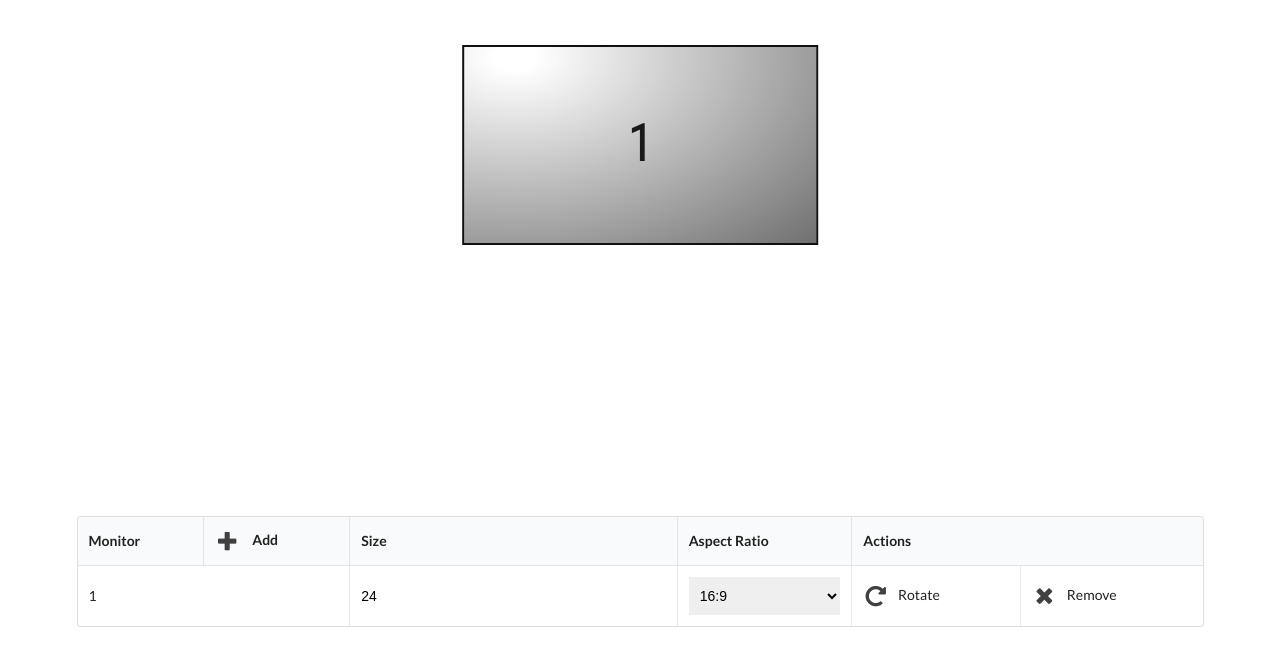
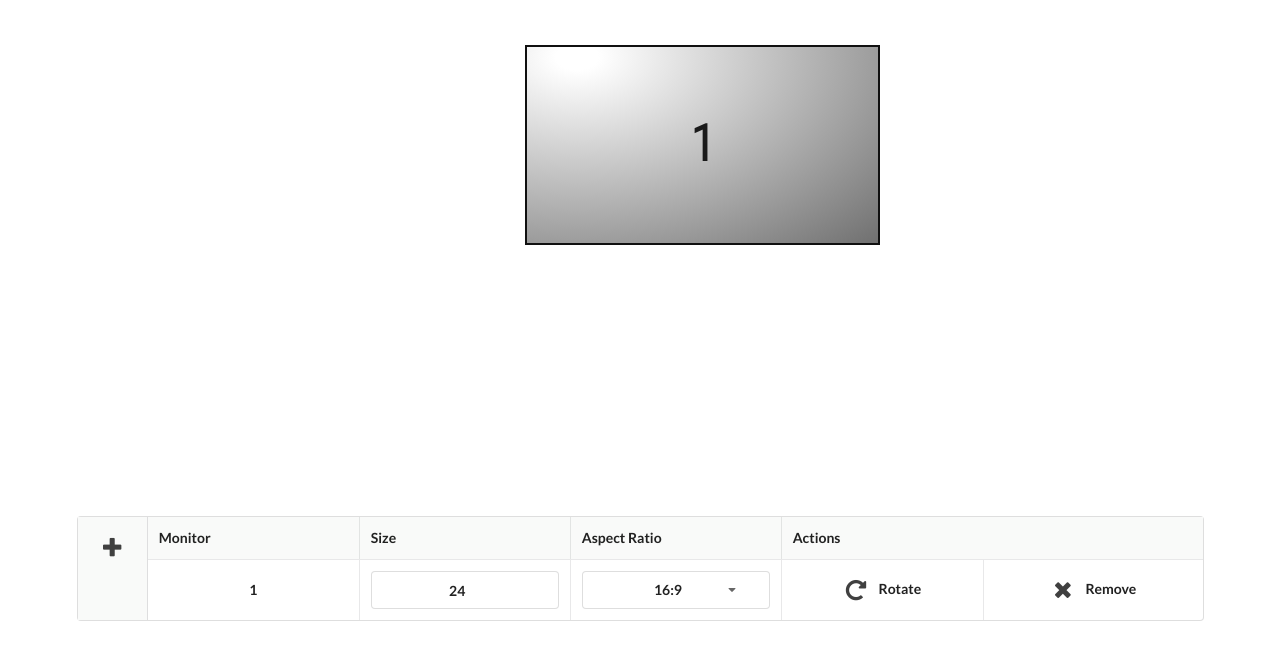
Before and after one commit to rBortnikas/Multi-monitor-setup-helper, a plain HTML site: page monitor.html in a window 1280 px wide. Shown: the part 75-740 px from the top of the page. Drawn offline with nearby package versions, Linux system fonts and the light colour scheme.

Commit message:
table remake

```diff
--- a/monitor.css
+++ b/monitor.css
@@ -10,8 +10,12 @@
    position:absolute;
    /* left:50%;
    top:10%; */
-   transform: translateX(-50%);
+   /*transform: translateX(-50%);*/
 
+}
+
+.monitor:hover {
+    opacity:0.7;
 }
 
 #monitorArea {
@@ -42,20 +46,24 @@ select.ui.dropdown {
 }
 
 
-#dropdownCell {
-  padding: 0;
-  padding-left: 11px;
-}
+/*#dropdownCell {*/
+/*  padding: 0;*/
+/*  padding-left: 11px;*/
+/*  height:60px !important;*/
+/*}*/
 
+/*input:focus{*/
+/*    outline: none;*/
+/*}*/
 
-#input {
-  display: block;
-  padding: 0;
-  margin: 0;
-  border: 0;
-  width: 100%;
-  height: 100%;
-}
+/*#input {*/
+/*  display: block;*/
+/*  padding: 0;*/
+/*  margin: 0;*/
+/*  border: 0;*/
+/*  width: 100%;*/
+/*  height: 100%;*/
+/*}*/
 
 #addMonitor:hover {
   background-color: #D3D3D3;
@@ -84,24 +92,63 @@ tr span {
 }
 
 
-/* remove input arrows */
-.no-spin::-webkit-inner-spin-button, .no-spin::-webkit-outer-spin-button {
-    -webkit-appearance: none !important;
-    margin: 0 !important;
-    -moz-appearance:textfield !important;
-}
-
-
-/* .video {
-    position: absolute;
-    top: 0;
-    left: 0;
-    width: 100%;
-    height: 100%;
-} */
-
 h1 {
   /* font-size: 2.2em !important; */
   padding-top: 20px !important;
   padding-bottom:20px !important;
 }
+
+.rowId{
+    text-align: center !important;
+    font-weight: bold !important;
+}
+
+.rotate {
+    text-align: center !important;
+    font-weight: 800;
+}
+
+.remove {
+    text-align: center !important;
+    font-weight: 800;
+}
+
+#input
+{
+    font-weight: bold !important;
+    text-align: center !important;
+}
+
+.sideButton {
+  border-right:1px solid #dededf;
+  width:60px;
+  padding:0 !important;
+  margin:0 !important;
+  position:relative;
+  /* text-align: center !important; */
+}
+
+.sideButton:hover {
+  background-color: #D3D3D3;
+}
+
+.noBorder {
+  border-left: 0px !important;
+}
+
+#sideIcon {
+  margin:0 !important;
+  padding:0 !important;
+  position:absolute;
+  top:20px;
+  left:50% !important;
+  transform: translateX(-50%);
+}
+
+.ui.fluid.normal.dropdown.button.ratioSelect.selection {
+  text-align: center !important;
+}
+
+.top {
+  background-color: #f9faf9;
+}
--- a/monitor.html
+++ b/monitor.html
@@ -21,20 +21,19 @@
 
     <div class="ui container">
       <table class="ui celled table">
-        <thead>
+        <tbody id="table">
           <tr>
-            <th><span>Monitor</span></th>
-            <th id="addMonitor"><i class="large plus icon"></i> <span>Add</span> </th>
-            <th>Size</th>
-            <th>Aspect Ratio</th>
-            <th colspan="2">Actions</th>
+            <td class="sideButton top one wide" rowspan="100"><span></span><i id="sideIcon" class="large plus icon"></i></td>
+            <td class="noBorder top three wide"><span>Monitor</span></td>
+            <!-- <td id="addMonitor"><i class="large plus icon"></i> <span>Add</span> </td> -->
+            <td class="top three wide"><span>Size</span></td>
+            <td class="top three wide"><span>Aspect Ratio</span></td>
+            <td class="top six wide" colspan="2"><span>Actions</span></td>
           </tr>
-        </thead>
-        <tbody id="table">
         </tbody>
       </table>
     </div>
-
     <script type="text/javascript" src="monitor.js"></script>
   </body>
 </html>
+<br>
--- a/monitor.js
+++ b/monitor.js
@@ -19,11 +19,7 @@ class Monitor {
     };
 
     calculate(size, ratio) {
-      // let height = 10;
       let splitRatio = this.ratio.split("-");
-      // console.log(splitRatio);
-      // console.log("0 -- " + splitRatio[0]);
-      // console.log("0 -- " + splitRatio[1]);
       let height = (size/((1+(splitRatio[0]/splitRatio[1])**2)**0.5))*pxMultiplier;
       let width = (size*splitRatio[0]/splitRatio[1])/((1+(splitRatio[0]/splitRatio[1])**2)**0.5)*pxMultiplier;
 
@@ -32,10 +28,6 @@ class Monitor {
     };
 
     update(id) {
-      // console.log(obj[id].height);
-      // obj[id].height = obj[id].calculate(obj[id].size, obj[id].ratio).height;
-      // console.log(obj[id].height);
-      // obj[id].width = obj[id].calculate(obj[id].size, obj[id].ratio).width;
       $("#" + this._id).closest(".monitor").css("width", this.width);
       $("#" + this._id).closest(".monitor").css("height", this.height);
     };
@@ -52,33 +44,36 @@ class Monitor {
       var width = obj[id].height;
       obj[id].height = height;
       obj[id].width = width;
-      // console.log(obj[id]);
     }
 }
 
 
 //Create monitor
-$("#addMonitor").on("click", function(){
+$(".sideButton").on("click", function(){
   i++;
   obj[i] = new Monitor();
   console.log("Monitor object created: " + i);
   $("#monitorArea").append("<div class=\"monitor\" id=\"" + obj[i]._id + "\"><p class=\"monitorNumber\"></p></div>");
-  const table = "<td id=\"dropdownCell\" class=\"dropdownCell\"><input id=\"input\" type=\"number\" name=\"Diagonal\" class=\"no-spin\" value=\"24\"></td><td class=\"dropdownCell\"><select class=\"ui fluid normal dropdown ratioSelect\"><option value=\"16-9\">16:9</option><option value=\"16-10\">16:10</option><option value=\"21-9\">21:9</option><option value=\"4-3\">4:3</option></select></td><td class=\"rotate\"><i class=\"large redo alternate icon\"></i>Rotate</td><td class=\"remove\"><i class=\"large times icon\"></i>Remove</td></tr>"
-  // console.log(obj[i].height);
-  // console.log(obj[i].ratio);
-  // console.log(obj[i].size);
+  const table = "<td id=\"dropdownCell\" class=\"dropdownCell\"><div class=\"ui fluid input\"><input id=\"input\" type=\"number\" name=\"Diagonal\" class=\"no-spin\" value=\"24\"><\/div><\/td>\r\n    <td class=\"dropdownCell\">\r\n      <select class=\"ui fluid normal dropdown button ratioSelect\"><option value=\"16-9\">16:9<\/option>\r\n        <option value=\"16-10\">16:10<\/option>\r\n        <option value=\"21-9\">21:9<\/option>\r\n        <option value=\"4-3\">4:3<\/option>\r\n      <\/select>\r\n    <\/td>\r\n    <td class=\"rotate\"><i class=\"large redo alternate icon\"><\/i>Rotate<\/td>\r\n    <td class=\"remove\"><i class=\"large times icon\"><\/i>Remove<\/td>\r\n  <\/tr>"
+
+
+
+
+
+
+
+
   obj[i].height = obj[i].calculate(obj[i].size, obj[i].ratio).height;
-  // console.log(obj[i].height);
   obj[i].width = obj[i].calculate(obj[i].size, obj[i].ratio).width;
   obj[i].update(i);
-	$("#table").append("<tr id=" + obj[i]._id + "><td colspan=\"2\">" + obj[i]._id + "</td>" + table);
- 	$(".monitor:last").css("left", 49 + obj[i]._id + "%").css("top", 14 + obj[i]._id + "%");
+	$("#table").append("<tr id=" + obj[i]._id + ">\r\n    <td class=\"rowId\">" + obj[i]._id + "<\/td>\r\n" + table);
+ 	$(".monitor:last").css("left", 40 + obj[i]._id + "%").css("top", 14 + obj[i]._id + "%");
  	$(".monitor p:last").text(obj[i]._id);
  	events();
 });
 
 //triger click to create first monitor
-$("#addMonitor").trigger("click");
+$(".sideButton").trigger("click");
 
 function events(){
   $(".ratioSelect").change(function(){
@@ -115,8 +110,14 @@ function events(){
       console.log("rotated");
     });
 
-    //remove offset
-    $(".monitor").on("mouseenter", function(){
-      $(this).css("transform", "translateX(0%)");
-    });
+    //Bring monitor forward on drag
+    $( ".monitor" ).mousedown(function() {
+      $(".monitor").css("z-index", "0");
+      $(this).css("z-index", "1")
+    })
+      .mouseup(function(){$(this).css("z-index", "0")});
+
+    //Semantic UI dropdown
+    $('.ui.dropdown')
+      .dropdown();
 };
```
